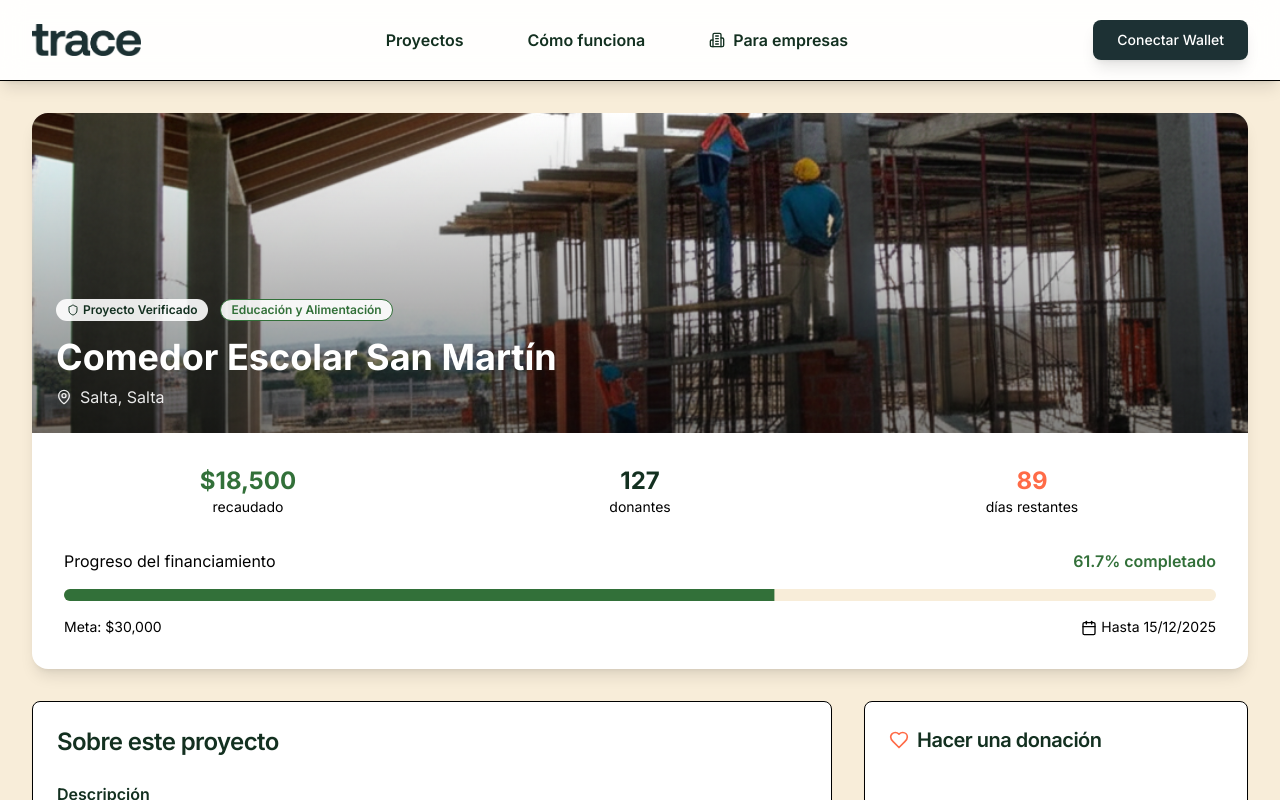
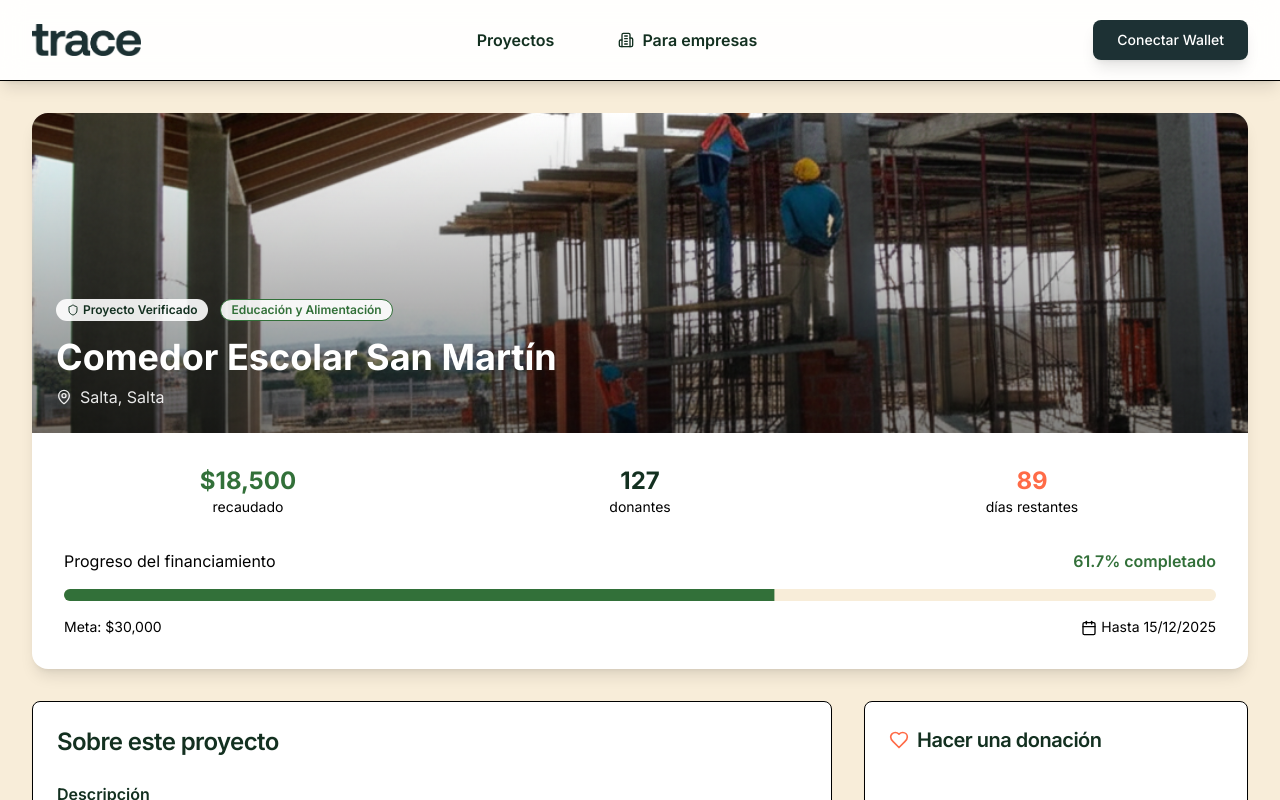
Before and after one commit to Trace-org/Trace, a Next.js app in the folder frontend/: page /proyecto/1 in a window 1280 px wide. Shown: the top 800 px of the page. Built offline with nearby package versions, Linux system fonts and the light colour scheme.

Commit message:
fix: eliminar enlaces duplicados 'Para empresas' en la navegación

```diff
--- a/frontend/components/header.tsx
+++ b/frontend/components/header.tsx
@@ -50,13 +50,6 @@ export function Header() {
               Proyectos
               <span className="absolute bottom-1 left-4 w-0 h-0.5 bg-gradient-to-r from-trace-forest to-trace-earth transition-all duration-300 group-hover:w-8"></span>
             </Link>
-            <Link
-              href="/como-funciona"
-              className="text-trace-earth font-semibold hover:text-trace-forest transition-all duration-300 relative group py-3 px-4 rounded-lg hover:bg-trace-forest/5"
-            >
-              Cómo funciona
-              <span className="absolute bottom-1 left-4 w-0 h-0.5 bg-gradient-to-r from-trace-forest to-trace-earth transition-all duration-300 group-hover:w-8"></span>
-            </Link>
             <Dialog>
               <DialogTrigger asChild>
                 <button className="text-trace-earth font-semibold hover:text-trace-forest transition-all duration-300 relative group py-3 px-4 rounded-lg hover:bg-trace-forest/5 flex items-center space-x-2">
@@ -104,13 +97,6 @@ export function Header() {
             >
               Proyectos
             </Link>
-            <Link
-              href="/como-funciona"
-              className="block text-trace-earth font-semibold hover:text-trace-forest transition-colors py-2 px-4 rounded-lg hover:bg-trace-forest/5"
-              onClick={() => setIsMobileMenuOpen(false)}
-            >
-              Cómo funciona
-            </Link>
             <Dialog>
               <DialogTrigger asChild>
                 <button className="flex items-center space-x-2 text-trace-earth font-semibold hover:text-trace-forest transition-colors py-2 px-4 rounded-lg hover:bg-trace-forest/5 w-full text-left">
```
